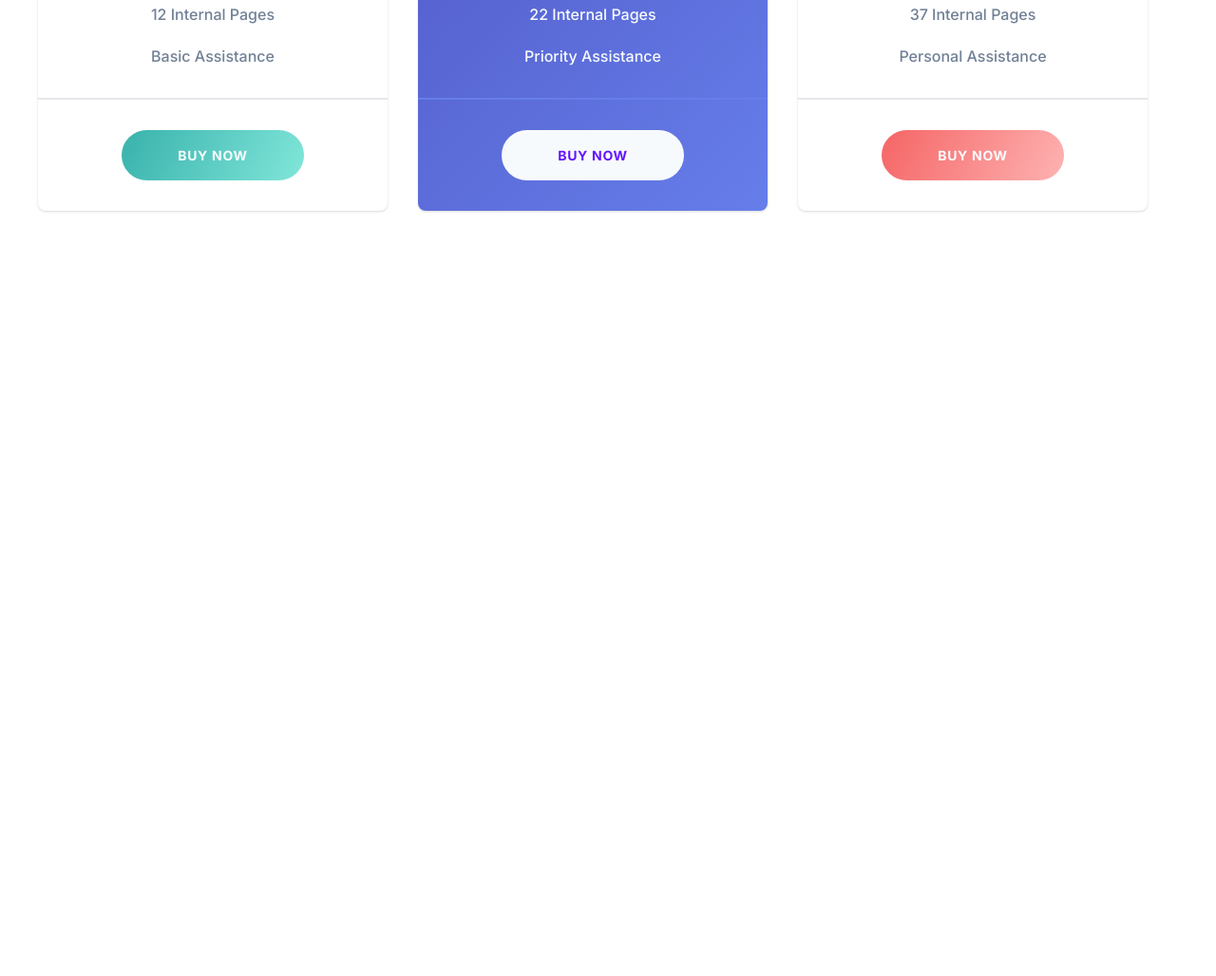
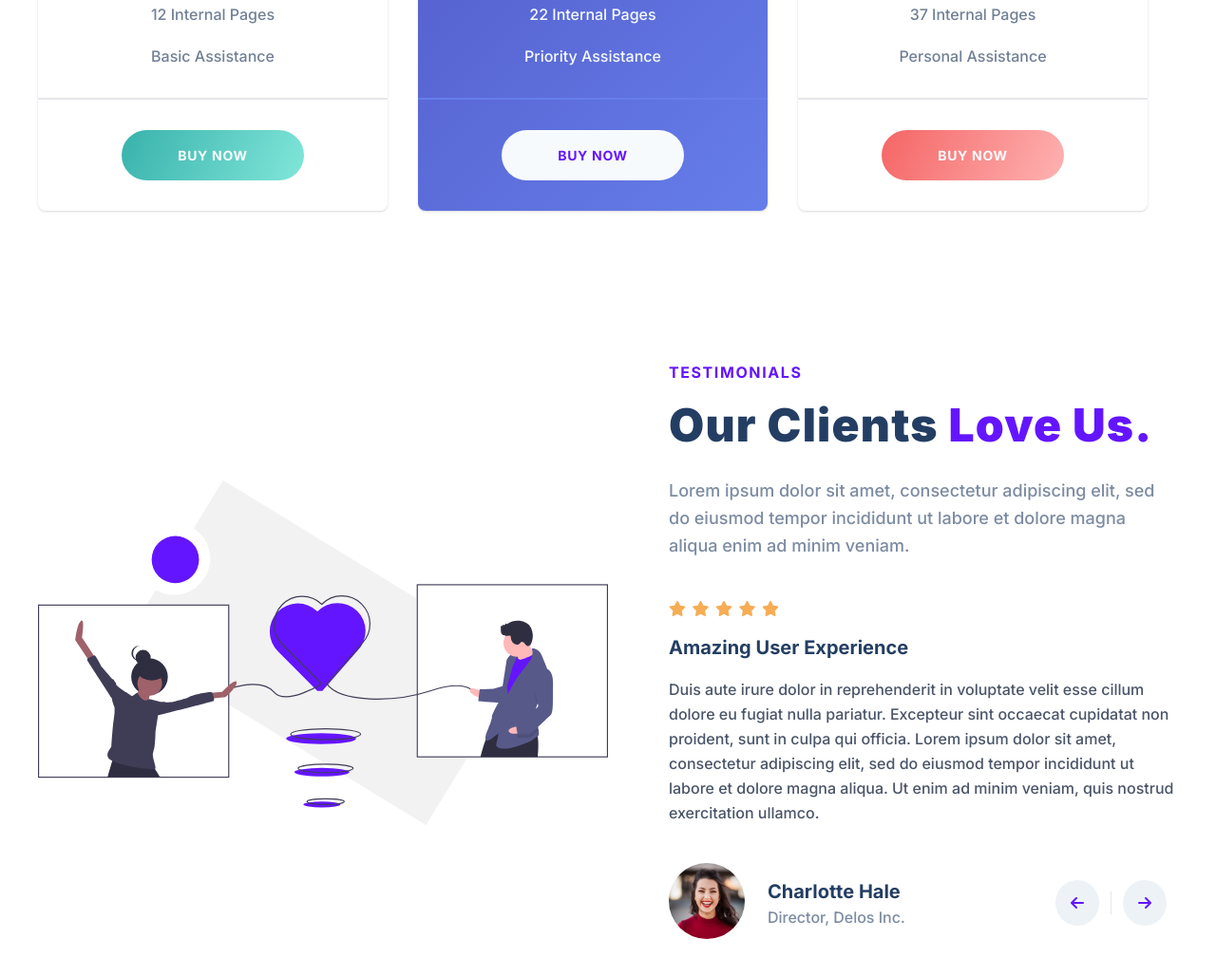
Before and after one commit to dejesupa/Treact-Project, a plain HTML site: page index.html in a window 1280 px wide. Shown: the part 4261-5289 px from the top of the page at 95% size. Before the commit the page ends 4563 px from the top, so only its background shows below. Drawn offline with Linux system fonts and the light colour scheme.

Commit message:
testimonials

```diff
--- a/index.html
+++ b/index.html
@@ -520,5 +520,76 @@
         </div>
       </div>
     </section>
+
+  <section id="testimonials">
+    <div class="container">
+      <div class="row row__testimonials">
+
+          <img class="testimonial__img" src="./assets-Mod 2 Final Project/assets/love-illustration.c759090fa833369ad6ffb6eb19cacb3e.svg" alt="">
+
+        <div class="testimonial__description--wrapper">
+        <div class="testimonial__description">
+          <h4 class="section__tag">
+            TESTIMONIALS
+          </h4>
+          <h1 class="section__title">
+            Our Clients <span class="purple">Love Us.</span>
+          </h1>
+          <p class="section__para">
+            Lorem ipsum dolor sit amet, consectetur adipiscing elit, sed do eiusmod tempor incididunt ut labore et dolore magna aliqua enim ad minim veniam.
+          </p>
+          </div>
+          <div class="testimonial">
+          <div class="rating">
+         <i class="fa-solid fa-star star"></i>
+         <i class="fa-solid fa-star star"></i>
+         <i class="fa-solid fa-star star"></i>
+         <i class="fa-solid fa-star star"></i>
+         <i class="fa-solid fa-star star"></i>
+         </div>
+         <h3 class="experience__title">
+          Amazing User Experience
+         </h3>
+         <p class="experience__para">
+          Duis aute irure dolor in reprehenderit in voluptate velit esse cillum dolore eu fugiat nulla pariatur. Excepteur sint occaecat cupidatat non proident, sunt in culpa qui officia. Lorem ipsum dolor sit amet, consectetur adipiscing elit, sed do eiusmod tempor incididunt ut labore et dolore magna aliqua. Ut enim ad minim veniam, quis nostrud exercitation ullamco.
+         </p>
+
+         <div class="testimonial__reviewer">
+          <div class="testimonial__name--wrapper">
+          <figure class="testimonial__pic--wrapper">
+            <img class="testimonial__pic" src="./assets-Mod 2 Final Project/assets/photo-1494790108377-be9c29b29330.avif" alt="">
+          </figure>
+
+        <div class="testimonial__details">
+          <h3 class="testimonial__name">
+            Charlotte Hale
+          </h3>
+          <p class="reviewer__position">
+            Director, Delos Inc.
+          </p>
+          </div>
+          </div>
+
+
+          <div class="testimonial__buttons">
+            <div class="testimonial__btn">
+          <i class="fa-solid fa-arrow-left purple"></i>
+          </div>
+          <div class="divider">
+          </div>
+          <div class="testimonial__btn">
+          <i class="fa-solid fa-arrow-right purple"></i>
+          </div>
+          </div>
+           </div>
+
+         </div>
+         </div>
+         </div>
+
+
+      </div>
+    </div>
+  </section>
   </body>
 </html>
--- a/styles.css
+++ b/styles.css
@@ -766,6 +766,114 @@ PRICING
 
 /*
 
+TESTIMONIALS
+
+*/
+
+.row__testimonials {
+    display: flex;
+}
+
+#testimonials .section__title {
+    margin-bottom: 24px;
+    line-height: 1.25;
+}
+
+
+.testimonial__img {
+    width: 50%;
+}
+
+.testimonial__description--wrapper {
+    display: flex;
+    flex-direction: column;
+    padding-left: 64px;
+}
+
+.testimonial {
+    margin-top: 40px;
+}
+
+.star {
+    color: rgba(246, 173, 85);
+    margin-right: 2px;
+    margin-top: 4px;
+}
+
+.experience__title {
+    font-weight: 700;
+    color: #243e63;
+    font-size: 20px;
+    line-height: 1.5;
+    margin-top: 16px;
+}
+
+.experience__para {
+    margin: 16px 0px 40px 0;
+    color: #4a5568;
+    font-size: 16px;
+    font-weight: 500;
+    line-height: 1.625;
+}
+.testimonial__reviewer {
+    display: flex;
+    justify-content: space-between;
+}
+
+.testimonial__name--wrapper {
+    display: flex;
+    align-items: center;
+}
+
+.testimonial__pic {
+    width: 80px;
+    height: 80px;
+    border-radius: 50%;
+}
+
+.testimonial__details {
+    margin-left: 24px;
+}
+
+.testimonial__name {
+    font-weight: 700;
+    color: #243e63;
+    font-size: 20px;
+    line-height: 1.5;
+}
+
+.reviewer__position {
+    color: #7c8ba1;
+    font-weight: 500;
+    line-height: 1.5;
+}
+
+.testimonial__buttons {
+    display: flex;
+    align-items: center;
+}
+
+.testimonial__btn {
+    display: flex;
+    justify-content: center;
+    align-items: center;
+    padding: 16px;
+    background: #edf2f7;
+    border-radius: 50%;
+    margin: 0 12px;
+    transition: all 300ms;
+}
+
+.divider {
+    width: 1px;
+    height: 24px;
+    background: rgb(229, 231, 235);
+}
+
+
+
+/*
+
 MEDIA
 
 */
```
